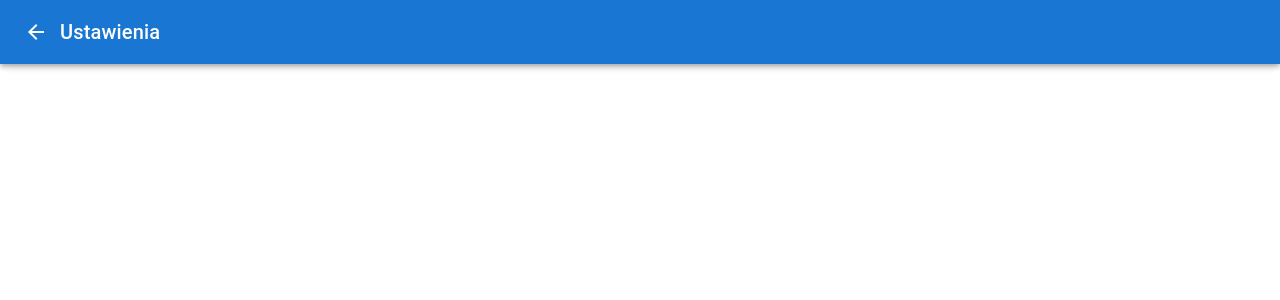
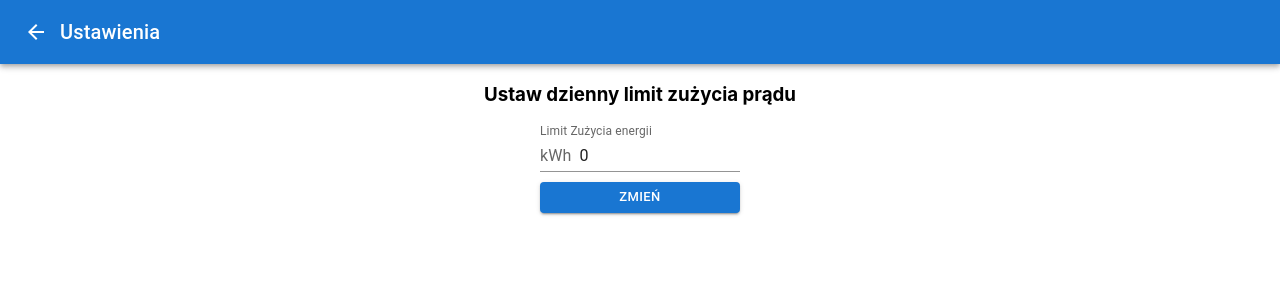
Before and after one commit to konhi/school-iot-contest, a Next.js app: page /settings in a window 1280 px wide. Shown: the top 300 px of the page. Built offline with nearby package versions, Linux system fonts and the light colour scheme.

Commit message:
⚙ settings ui

```diff
--- a/pages/settings.tsx
+++ b/pages/settings.tsx
@@ -1,15 +1,47 @@
 import styles from "../styles/Home.module.css";
-import { AppBar, IconButton, Toolbar, Typography } from "@mui/material";
-import ArrowBackIcon from '@mui/icons-material/ArrowBack';
+import {
+  AppBar,
+  Box,
+  Button,
+  FormControl,
+  IconButton,
+  Input,
+  InputAdornment,
+  InputLabel,
+  Toolbar,
+  Typography,
+} from "@mui/material";
+import ArrowBackIcon from "@mui/icons-material/ArrowBack";
 import Link from "next/link";
+import { useEffect, useState } from "react";
 
 export default function Home() {
+  const [energyLimit, setEnergyLimit] = useState(0);
+
+  useEffect(() => {
+    const savedEnergyLimit = localStorage.getItem("energyLimit");
+    if (savedEnergyLimit){
+      setEnergyLimit(savedEnergyLimit);
+    }
+  }, []);
+
+  const handleEnergyLimitChange = () => {
+    console.log(energyLimit);
+    localStorage.setItem("energyLimit", energyLimit);
+  };
+
   return (
-    <AppBar position="fixed">
+    <>
+      <AppBar position="sticky">
         <Toolbar>
           <Link href="/" passHref>
-
-      <IconButton href="index" size="large" edge="start" color="inherit" aria-label="menu">
+            <IconButton
+              href="index"
+              size="large"
+              edge="start"
+              color="inherit"
+              aria-label="menu"
+            >
               <ArrowBackIcon />
             </IconButton>
           </Link>
@@ -18,5 +50,22 @@ export default function Home() {
           </Typography>
         </Toolbar>
       </AppBar>
+      <Box sx={{ display: "flex", flexDirection: "column", flexWrap: "wrap", alignItems: "center" }}>
+        <h3>Ustaw dzienny limit zużycia prądu</h3>
+        <FormControl sx={{ width: "200px", margin: "auto" }} variant="standard">
+          <InputLabel htmlFor="standard-adornment-amount">Limit Zużycia energii</InputLabel>
+          <Input
+            type="number"
+            value={energyLimit}
+            onChange={(e) => setEnergyLimit(e.target.value)}
+            id="standard-adornment-amount"
+            startAdornment={
+              <InputAdornment position="start">kWh</InputAdornment>
+            }
+          />
+          <Button sx={{marginTop: "10px"}} variant="contained" size="small" onClick={() => handleEnergyLimitChange()}>zmień</Button>
+        </FormControl>
+      </Box>
+    </>
   );
 }
```
Also changed, not shown: 1 other file (tests, documents, lock files or other folders). Lines whose indentation alone changed are shown as unchanged.
